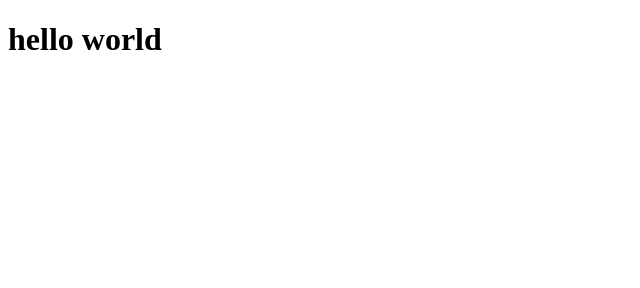
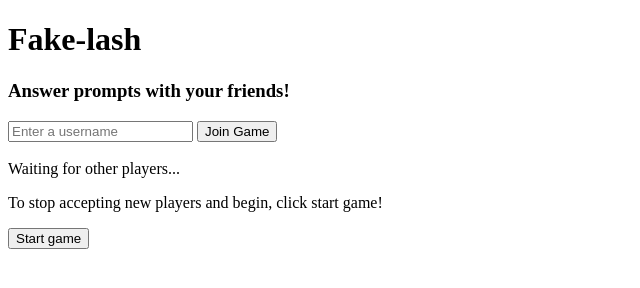
Before and after one commit to fakelash/fakelash.github.io, a plain HTML site: page index.html in a window 1280 px wide. Shown: the whole page, without its empty margins (0-640 px from the left). Drawn offline with nearby package versions, Linux system fonts and the light colour scheme.

Commit message:
Update index.html

```diff
--- a/index.html
+++ b/index.html
@@ -14,6 +14,22 @@
 
 </head>
 <body>
-  <h1>hello world</h1>
+  <h1>Fake-lash</h1>
+  <div id='welcome'>
+    <h3>Answer prompts with your friends!</h3>
+    <input type='text' id='username' placeholder='Enter a username' />
+    <button id='startlobby'>Join Game</button>
+  </div>
+  <div id='lobby'>
+    <h3 id='playercount'></h3>
+    <ul id='players'></ul>
+    <p>Waiting for other players...</p>
+    <p>To stop accepting new players and begin, click start game!</p>
+    <button id='startgame'>Start game</button>
+  </div>
+
+  <div id='game'>
+    <h3 id='playercount'></h3>
+  </div>
 </body>
 </html>
```
